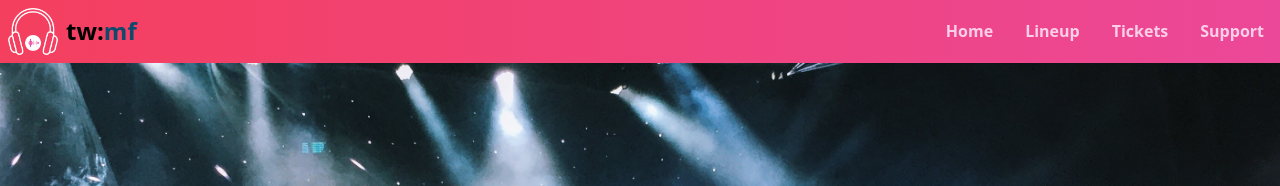
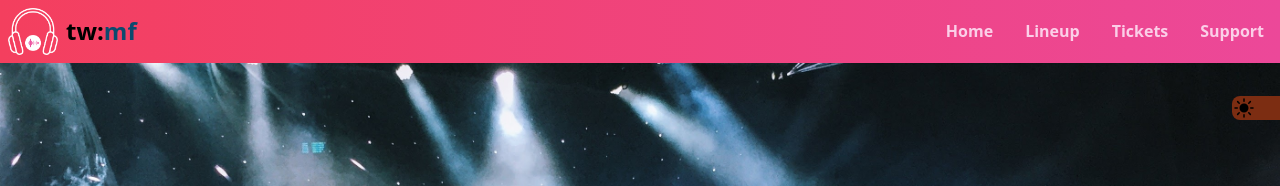
Before and after one commit to Bruce-CodeMan/music_tailwindcss, a React (Vite) app: page / in a window 1280 px wide. Shown: the top 186 px of the page. Built offline with nearby package versions, Linux system fonts and the light colour scheme.

Commit message:
finish the sun & moon button

```diff
--- a/src/containers/Header/index.tsx
+++ b/src/containers/Header/index.tsx
@@ -5,7 +5,7 @@
  */
 
 import Logo from "@/assets/images/logo-inverted.png"
-import { Bars3Icon, XMarkIcon } from "@heroicons/react/24/solid"
+import { Bars3Icon, XMarkIcon, SunIcon, MoonIcon } from "@heroicons/react/24/solid"
 import { useState } from "react"
 
 const Header = () => {
@@ -14,6 +14,10 @@ const Header = () => {
 
   return (
     <>
+      <div id="dark-mode-toggle" className="fixed top-24 right-0 inline-block w-12 cursor-pointer rounded-l-lg bg-orange-900">
+        <SunIcon className="dark:hidden h-6 w-6"/>
+        <MoonIcon className="hidden dark:inline w-6 h-6"/>
+      </div>
       <nav className="sticky flex top-0 bg-gradient-to-r from-rose-500 to-pink-500 z-99">
         {/* LEFT */}
         <div className="flex items-center gap-2 p-2">
--- a/src/containers/Headlines/index.tsx
+++ b/src/containers/Headlines/index.tsx
@@ -23,7 +23,7 @@ const Headlines = () => {
     }
 
     return (
-        <div className="mx-auto mt-20 max-w-screen-lg">
+        <div className="mx-auto mt-20 max-w-screen-lg text-zinc-900 dark:text-zinc-200">
             <h2 className="text-5xl font-bold">Headlines</h2>
             <p className="text-gray-400">
                 Experience the sonic delight from these made-up artists across 7 days
```
